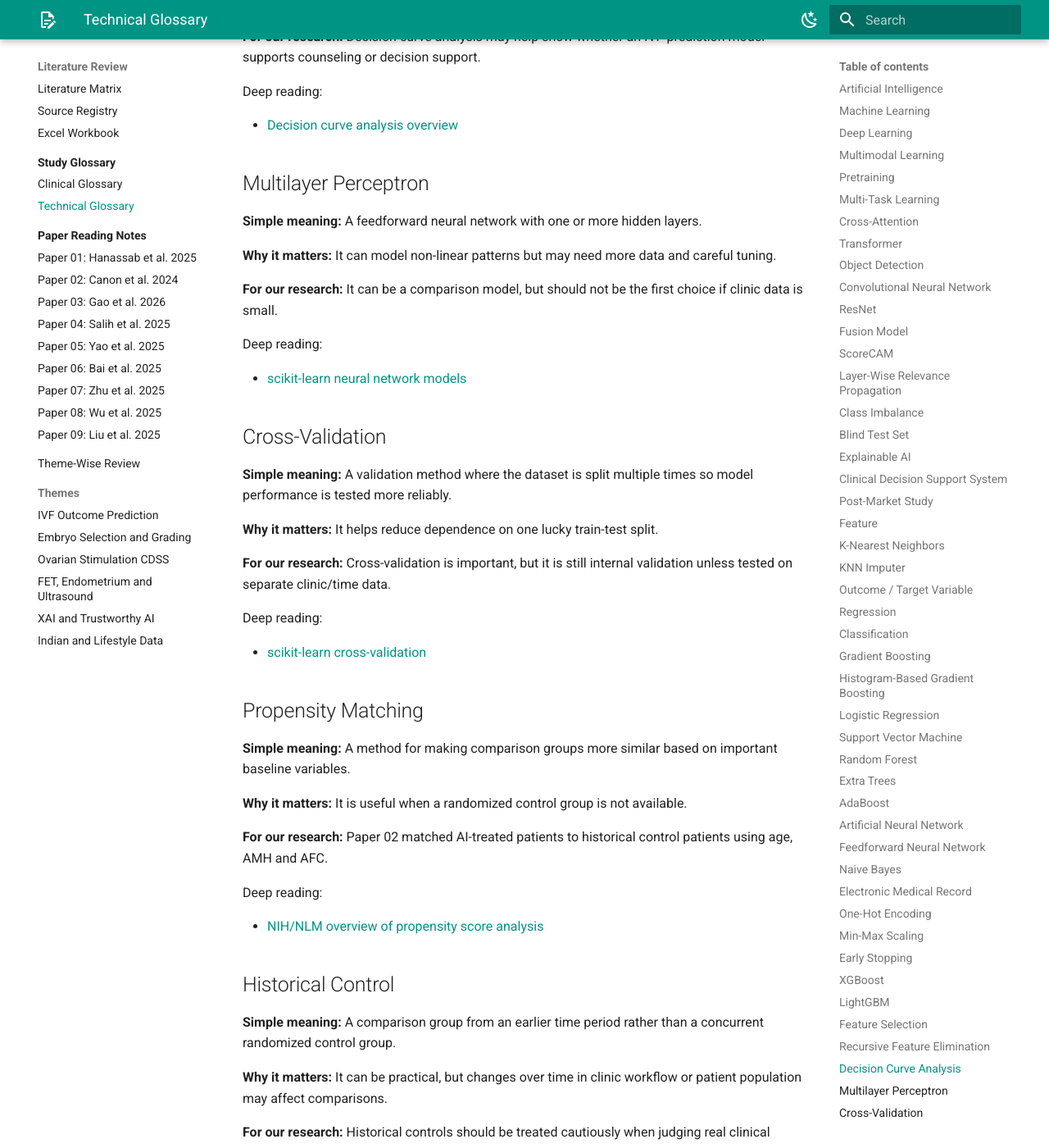
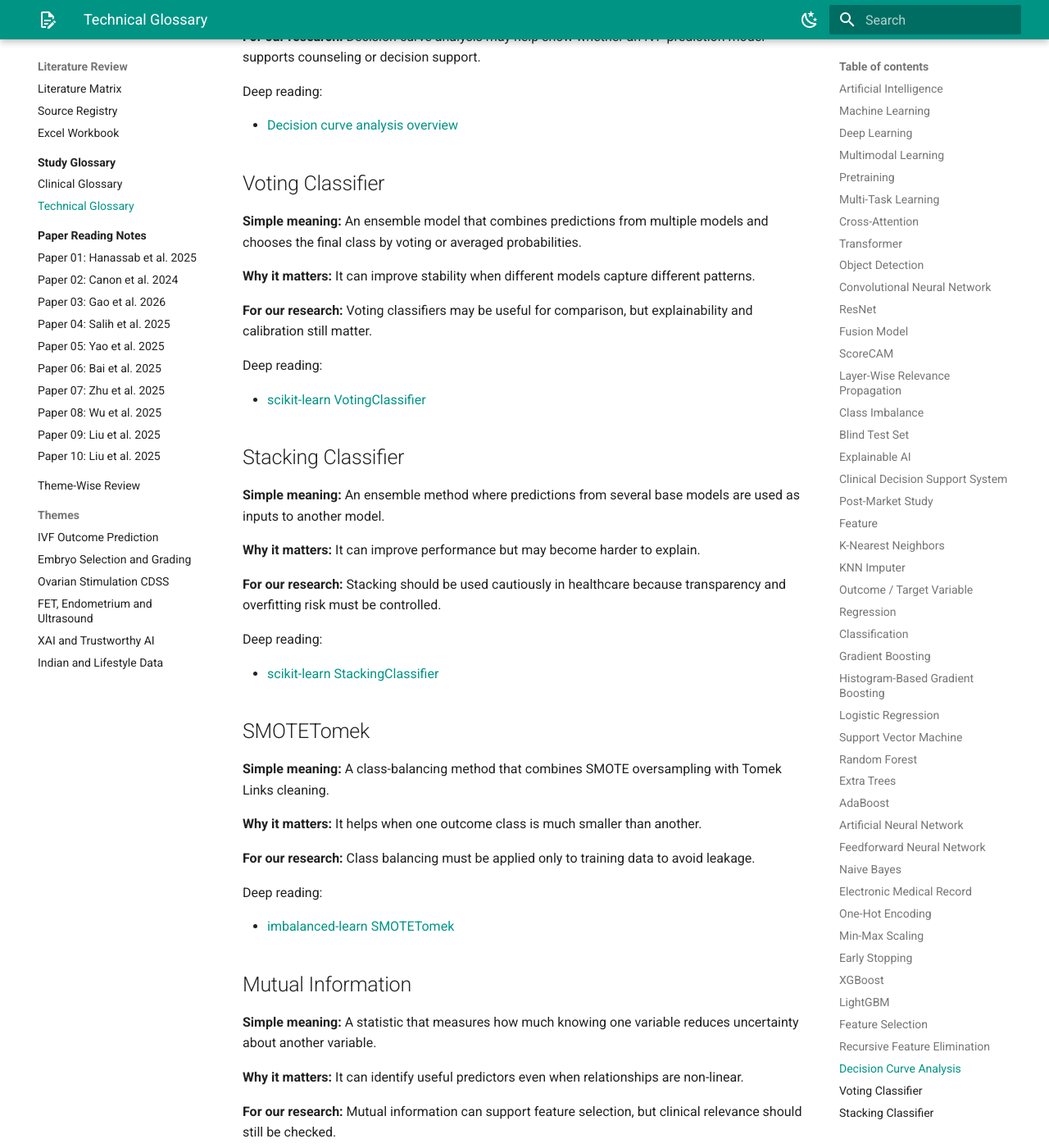
Before and after one commit to ashwinikalantre/ivf-phd-research, an MkDocs documentation site: the page built from docs/glossary/technical-glossary.md, in a window 1280 px wide and 1400 px high, scrolled down 14531 px. Shown: the whole window at 82% size. Built offline with MkDocs 1.6.1 and Material for MkDocs 9.7.7, drawn with Linux system fonts in a browser that asks for light colours; some of the changed text lies outside the part shown.

```diff
--- a/docs/glossary/technical-glossary.md
+++ b/docs/glossary/technical-glossary.md
@@ -531,6 +531,54 @@ Deep reading:
 
 - [Decision curve analysis overview](https://www.mskcc.org/departments/epidemiology-biostatistics/biostatistics/decision-curve-analysis)
 
+## Voting Classifier
+
+**Simple meaning:** An ensemble model that combines predictions from multiple models and chooses the final class by voting or averaged probabilities.
+
+**Why it matters:** It can improve stability when different models capture different patterns.
+
+**For our research:** Voting classifiers may be useful for comparison, but explainability and calibration still matter.
+
+Deep reading:
+
+- [scikit-learn VotingClassifier](https://scikit-learn.org/stable/modules/generated/sklearn.ensemble.VotingClassifier.html)
+
+## Stacking Classifier
+
+**Simple meaning:** An ensemble method where predictions from several base models are used as inputs to another model.
+
+**Why it matters:** It can improve performance but may become harder to explain.
+
+**For our research:** Stacking should be used cautiously in healthcare because transparency and overfitting risk must be controlled.
+
+Deep reading:
+
+- [scikit-learn StackingClassifier](https://scikit-learn.org/stable/modules/generated/sklearn.ensemble.StackingClassifier.html)
+
+## SMOTETomek
+
+**Simple meaning:** A class-balancing method that combines SMOTE oversampling with Tomek Links cleaning.
+
+**Why it matters:** It helps when one outcome class is much smaller than another.
+
+**For our research:** Class balancing must be applied only to training data to avoid leakage.
+
+Deep reading:
+
+- [imbalanced-learn SMOTETomek](https://imbalanced-learn.org/stable/references/generated/imblearn.combine.SMOTETomek.html)
+
+## Mutual Information
+
+**Simple meaning:** A statistic that measures how much knowing one variable reduces uncertainty about another variable.
+
+**Why it matters:** It can identify useful predictors even when relationships are non-linear.
+
+**For our research:** Mutual information can support feature selection, but clinical relevance should still be checked.
+
+Deep reading:
+
+- [scikit-learn mutual_info_classif](https://scikit-learn.org/stable/modules/generated/sklearn.feature_selection.mutual_info_classif.html)
+
 ## Multilayer Perceptron
 
 **Simple meaning:** A feedforward neural network with one or more hidden layers.
--- a/mkdocs.yml
+++ b/mkdocs.yml
@@ -100,6 +100,7 @@ nav:
           - "Paper 07: Zhu et al. 2025": paper-notes/paper-07-zhu-2025-pcos-live-birth.md
           - "Paper 08: Wu et al. 2025": paper-notes/paper-08-wu-2025-fresh-transfer-live-birth.md
           - "Paper 09: Liu et al. 2025": paper-notes/paper-09-liu-2025-cnn-emr-live-birth.md
+          - "Paper 10: Liu et al. 2025": paper-notes/paper-10-liu-2025-svbt-miscarriage.md
       - Theme-Wise Review: research-design/theme-wise-review.md
       - Themes:
           - IVF Outcome Prediction: research-design/themes/ivf-outcome-prediction.md
```
Also changed, not shown: docs/glossary/clinical-glossary.md (+36 -0 lines), docs/paper-notes/index.md (+1 -0 lines), docs/paper-notes/paper-10-liu-2025-svbt-miscarriage.md (added, +261 -0 lines).
